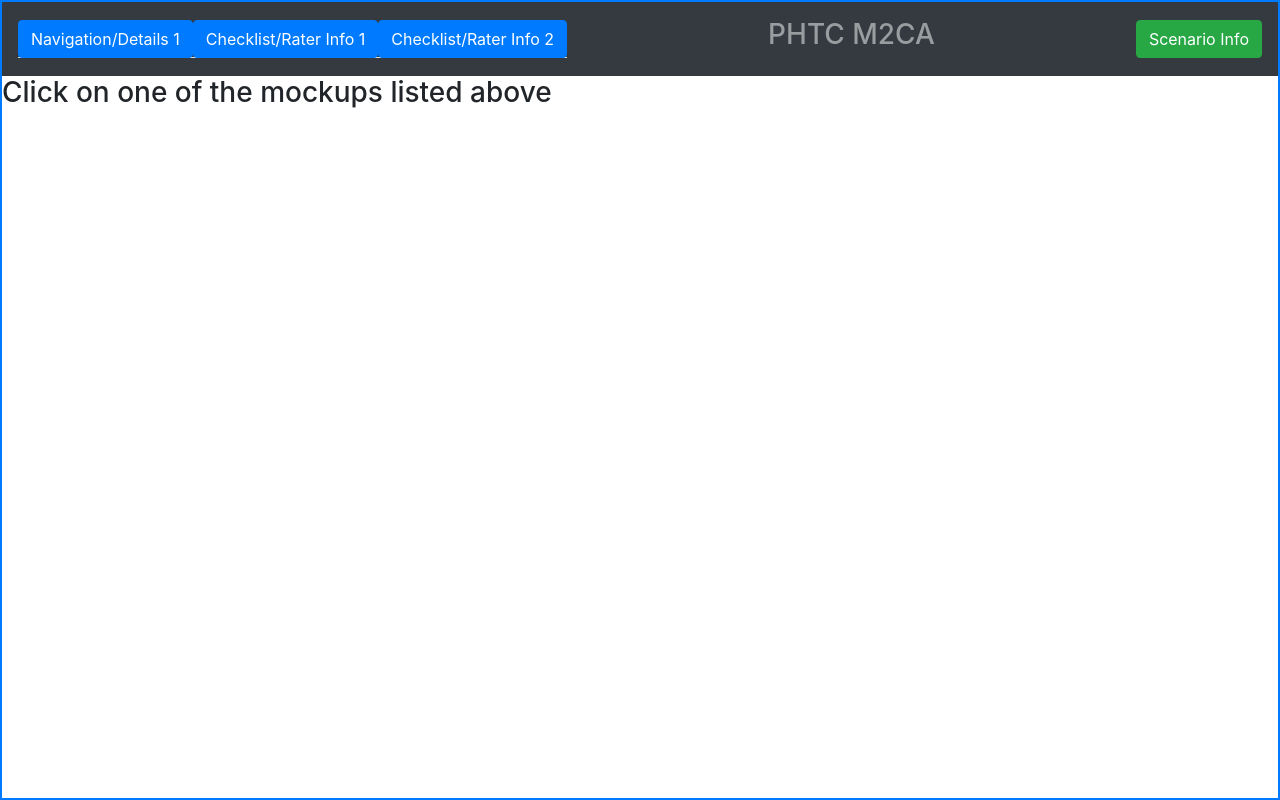
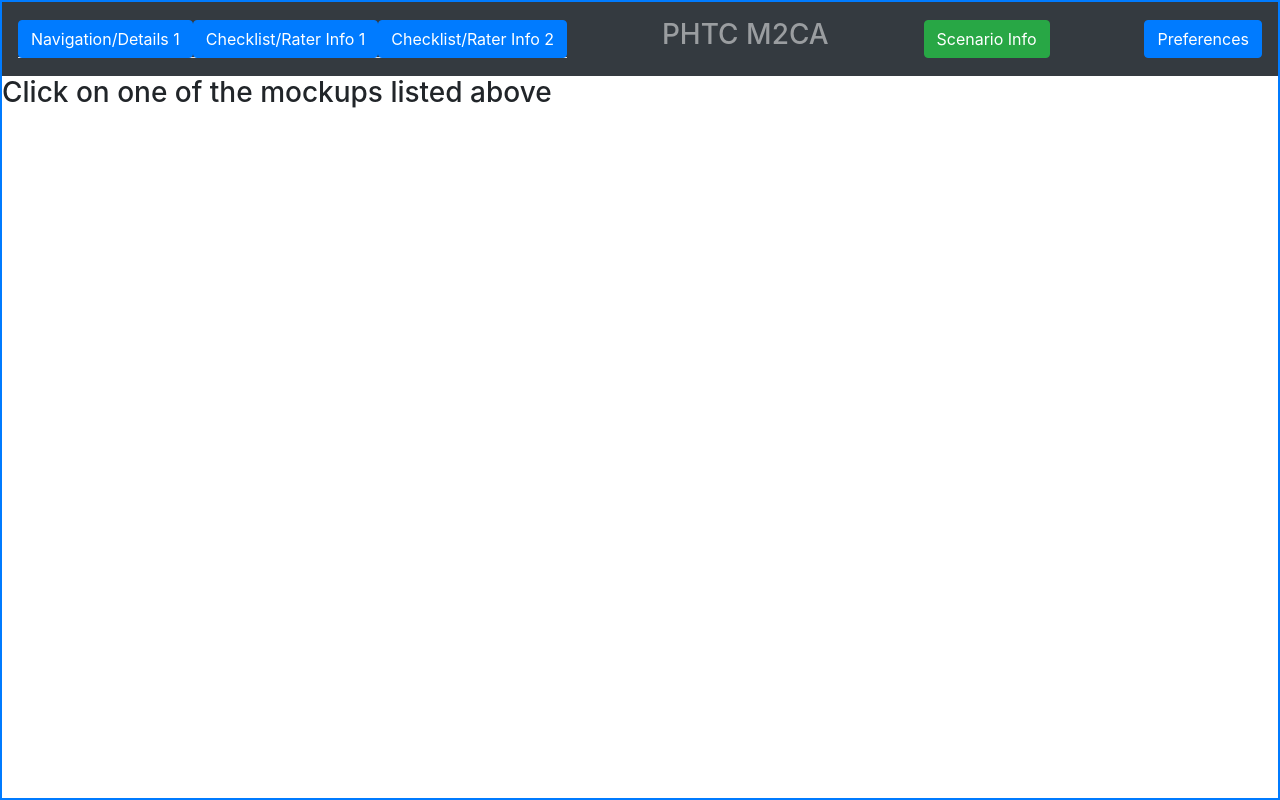
Before and after one commit to MedDBriefer/mockup, a React (Create React App) app: page /mockup1 in a window 1280 px wide. Built offline with nearby package versions, Linux system fonts and the light colour scheme.

Commit message:
added preferences form

```diff
--- a/src/App.js
+++ b/src/App.js
@@ -3,6 +3,7 @@ import React, {useState} from "react"
 import MDBNavBar from "./components/MDBNavBar"
 import MDBModal from "./components/MDBModal"
 import ScenarioInfo from "./components/ScenarioInfo"
+import PreferencesForm from "./components/PreferencesForm"
 
 import Mockup1 from "./Mockup1"
 import Mockup2 from "./Mockup2"
@@ -21,18 +22,24 @@ import scenarioData  from "./data/scenario"
 import traumaScenarioIndexer from "./data/traumaScenarioIndexer"
 
 const App = (props) => {
+    const scen = traumaScenarioIndexer(scenarioData)
+    console.log(scen)
+
     const [showInfo, setShowInfo] = useState(false);
     const toggleShowInfo = () => {
         setShowInfo(!showInfo);
     }
-    const scen = traumaScenarioIndexer(scenarioData)
-    console.log(scen)
+    const [showPrefs, setShowPrefs] = useState(false);
+    const toggleShowPrefs = () => {
+        setShowPrefs(!showPrefs);
+    }
 
     return (
         <Router>
             <MDBNavBar
                 title={scen.id}
-                toggler={toggleShowInfo}
+                scenInfoToggler={toggleShowInfo}
+                prefsFormToggler={toggleShowPrefs}
             />
             <Switch>
                 <Route path="/mockup1">
@@ -56,7 +63,13 @@ const App = (props) => {
             >
                 <ScenarioInfo scenario={scen} />
             </MDBModal>
-
+            <MDBModal
+                title="User Preferences"
+                show={showPrefs}
+                toggler={toggleShowPrefs}
+            >
+                <PreferencesForm />
+            </MDBModal>
         </Router>
     )
 }
--- a/src/components/MDBNavBar.js
+++ b/src/components/MDBNavBar.js
@@ -13,7 +13,7 @@ import {
 import MockupButton from "./MockupButton"
 
 
-const MDBNavBar = ({branding, title, toggler}) => {
+const MDBNavBar = ({branding, title, scenInfoToggler, prefsFormToggler}) => {
     return (
         <Navbar color="dark" dark>
             {/* <NavbarBrand href="#">
@@ -34,8 +34,11 @@ const MDBNavBar = ({branding, title, toggler}) => {
            {!!title &&
                 <NavbarText tag="h3">{title}</NavbarText>
             }
-            <Button color="success" onClick={toggler}>
+            <Button color="success" onClick={scenInfoToggler}>
                 Scenario Info
+            </Button>
+            <Button color="primary" onClick={prefsFormToggler}>
+                Preferences
             </Button>
         </Navbar>
     )
```
